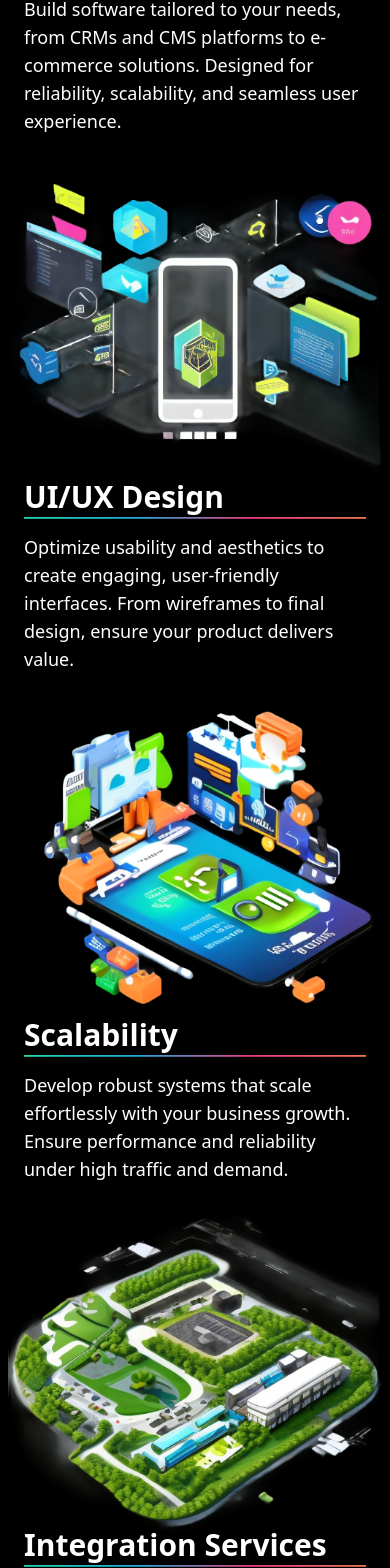
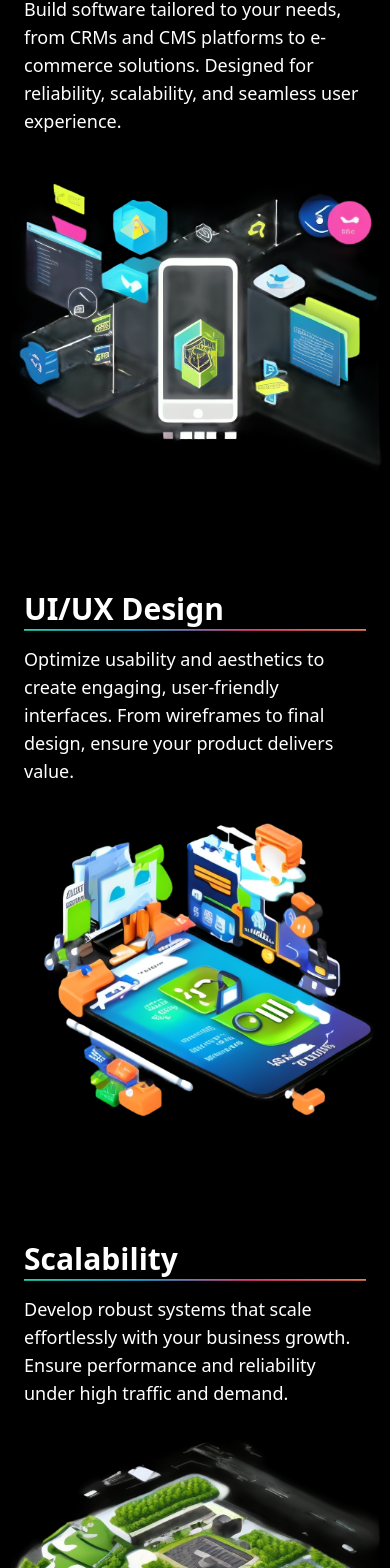
Before and after one commit to collectivenectar/portfolio, a Next.js app in the folder jonharvey-tech/: page / in a window 390 px wide. Shown: the part 2835-4403 px from the top of the page. Built offline with nearby package versions, Linux system fonts and the light colour scheme.

Commit message:
Styles: fixed some spacing and padding issues

```diff
--- a/jonharvey-tech/src/app/page.tsx
+++ b/jonharvey-tech/src/app/page.tsx
@@ -270,7 +270,7 @@ export default function Home() {
             <img
               src={services[1].image}
               alt='test'
-              className='w-full min-h-36 lg:block lg:w-96 lg:h-96'
+              className='w-full min-h-36 mb-28 lg:block lg:w-96 lg:h-96'
             />
           </div>
           {/* Section 2 */}
@@ -289,7 +289,7 @@ export default function Home() {
             <img
               src={services[2].image}
               alt=''
-              className='w-full h-fit lg:block lg:w-96 lg:h-96'
+              className='w-full h-fit mb-28 lg:block lg:w-96 lg:h-96'
             />
           </div>
           {/* Section 3 */}
@@ -308,11 +308,11 @@ export default function Home() {
             <img
               src={services[3].image}
               alt=''
-              className='w-full h-fit lg:block lg:w-96 lg:h-96'
+              className='w-full h-fit mb-28 lg:block lg:w-96 lg:h-96'
             />
           </div>
           {/* Section 4 */}
-          <div className='flex-col-reverse gap-20 mt-12 px-2 lg:w-10/12 lg:p-20 lg:flex lg:flex-row-reverse justify-between self-end'>
+          <div className='flex-col-reverse gap-28 mt-12 px-2 lg:w-10/12 lg:p-20 lg:flex lg:flex-row-reverse justify-between self-end'>
             <div className='px-4 lg:w-50% lg:flex flex-col justify-center lg:ml-20'>
               <div className='relative'>
                 <div className={styles.backgroundArt4}></div>
@@ -327,12 +327,12 @@ export default function Home() {
             <img
               src={services[4].image}
               alt=''
-              className='w-full h-fit lg:block lg:w-96 lg:h-96'
+              className='w-full h-fit mb-28 lg:block lg:w-96 lg:h-96'
             />
           </div>
           {/* Section 5 */}
           <div className='flex-col-reverse gap-32 mt-12 px-2 lg:w-10/12 lg:p-20 lg:flex lg:flex-row justify-between lg:justify-around self-start'>
-            <div className='px-4 lg:w-50% lg:flex flex-col justify-center lg:mr-20'>
+            <div className='px-4 lg:w-50% pt-28 lg:flex flex-col justify-center lg:mr-20'>
               <div className='relative'>
                 <div className={styles.backgroundArt5}></div>
                 <span className='text-3xl max-w-full font-bold lg:text-4xl'>
```
